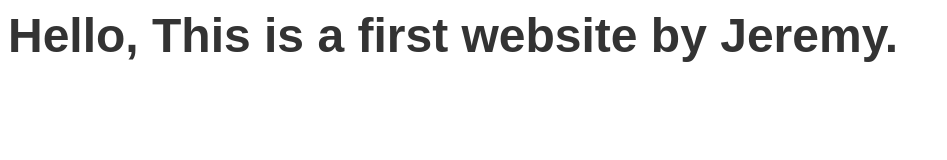
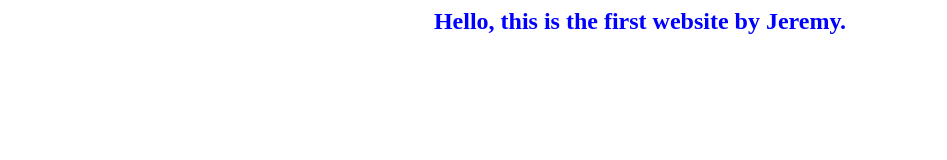
Before and after one commit to JeremyhanTTT/JeremyhanTTT.github.io, a plain HTML site: page index.html in a window 1280 px wide. Shown: the whole page, without its empty margins (0-947 px from the left). Drawn offline with Linux system fonts and the light colour scheme.

Commit message:
Update heading style and content in index.html

```diff
--- a/index.html
+++ b/index.html
@@ -1 +1 @@
-<h1 style="font-family: 'Microsoft YaHei', sans-serif; font-size: 48px; color: #333;">Hello, This is a first website by Jeremy.</h1>
+<h1 style="font-size: 24px; color: blue; text-align: center;">Hello, this is the first website by Jeremy.</h1>
```
